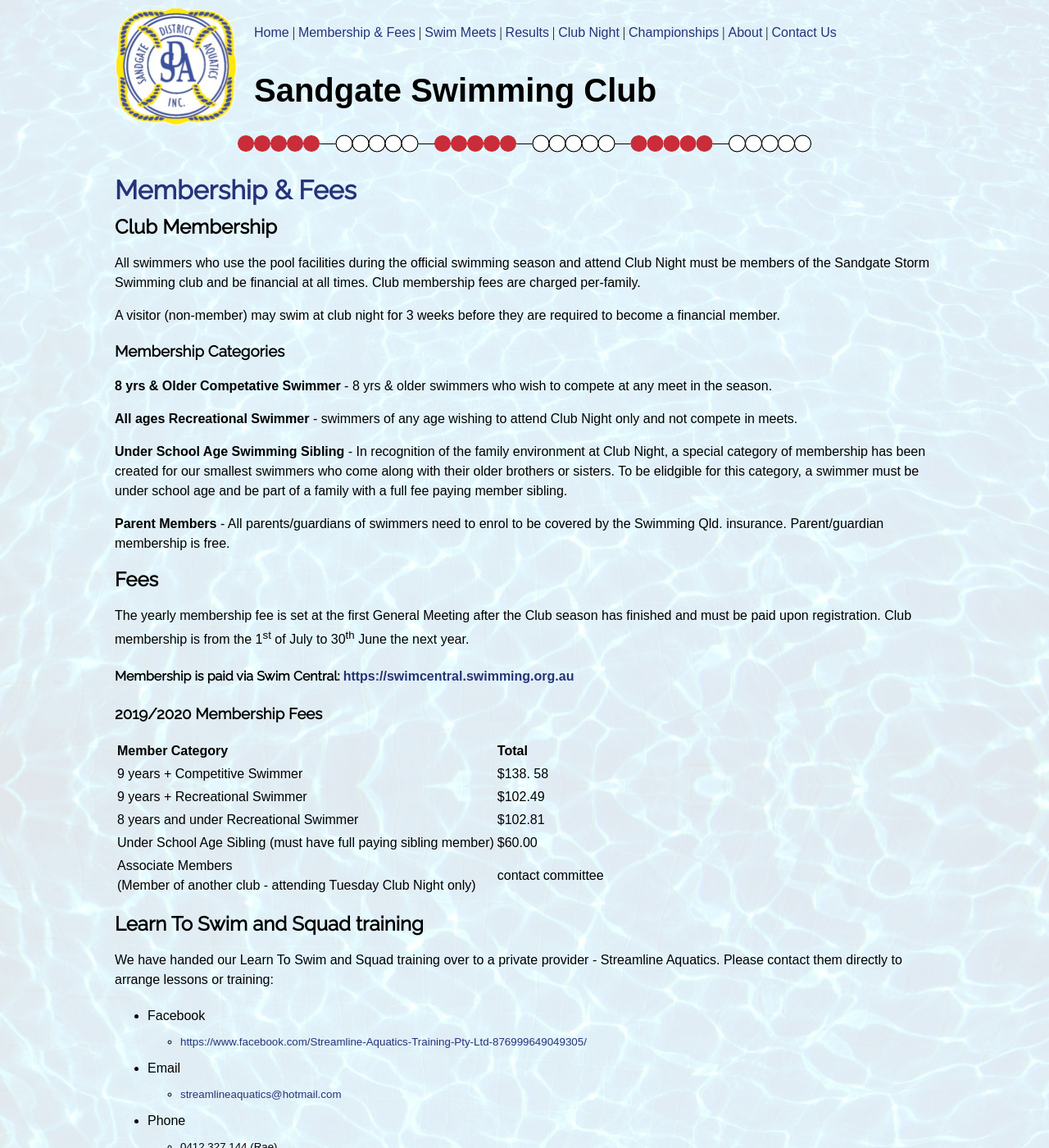
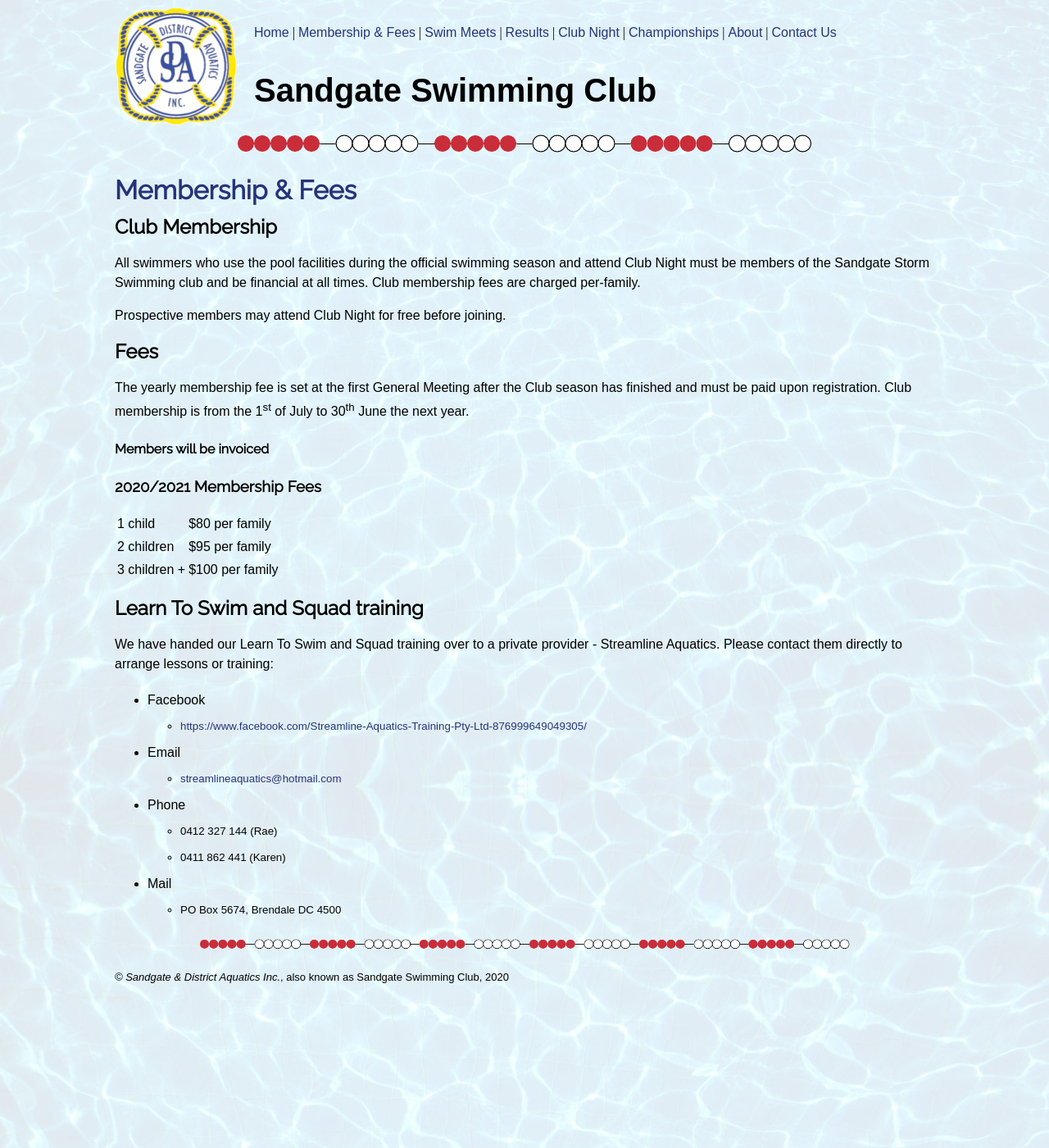
Before and after one commit to sandswim/website, a Jekyll site: the page built from pages/membership.md, in a window 1280 px wide and 1400 px high. Shown: the whole window at 82% size. Built offline with Jekyll 4.4.1, drawn with Linux system fonts in a browser that asks for light colours.

Commit message:
updates from 15th Sept meeting

```diff
--- a/pages/membership.md
+++ b/pages/membership.md
@@ -8,31 +8,21 @@ permalink: /membership
 ## Club Membership
 All swimmers who use the pool facilities during the official swimming season and attend Club Night must be members of the Sandgate Storm Swimming club and be financial at all times. Club membership fees are charged per-family.
 
-A visitor (non-member) may swim at club night for 3 weeks before they are required to become a financial member.
-
-### Membership Categories
-**8 yrs & Older Competative Swimmer** - 8 yrs & older swimmers who wish to compete at any meet in the season.
-
-**All ages Recreational Swimmer** - swimmers of any age wishing to attend Club Night only and not compete in meets.
-
-**Under School Age Swimming Sibling** -  In recognition of the family environment at Club Night, a special category of membership has been created for our smallest swimmers who come along with their older brothers or sisters. To be elidgible for this category, a swimmer must be under school age and be part of a family with a full fee paying member sibling.
-
-**Parent Members** - All parents/guardians of swimmers need to enrol to be covered by the Swimming Qld. insurance. Parent/guardian membership is free.
+Prospective members may attend Club Night for free before joining.
 
 ## Fees
 The yearly membership fee is set at the first General Meeting after the Club season has finished and must be paid upon registration. Club membership is from the 1<sup>st</sup> of July to 30<sup>th</sup> June the next year.
 
-#### Membership is paid via Swim Central: <https://swimcentral.swimming.org.au>
+#### Members will be invoiced
 
-### 2019/2020 Membership Fees
+### 2020/2021 Membership Fees
 
-Member Category | Total
+
 --- | ---
-9 years + Competitive Swimmer | $138. 58
-9 years + Recreational Swimmer | $102.49
-8 years and under Recreational Swimmer | $102.81
-Under School Age Sibling (must have full paying sibling member) | $60.00
-Associate Members<br />(Member of another club - attending Tuesday Club Night only) | contact committee
+1 child | $80 per family
+2 children | $95 per family
+3 children + | $100 per family
+
 
 ## Learn To Swim and Squad training
 
```
Also changed, not shown: pages/about.md (+4 -5 lines), pages/clubchampionships.md (+2 -2 lines), pages/clubnight.md (+1 -1 lines), pages/results.md (+6 -1 lines), pages/swimmeets.md (+12 -1 lines).
